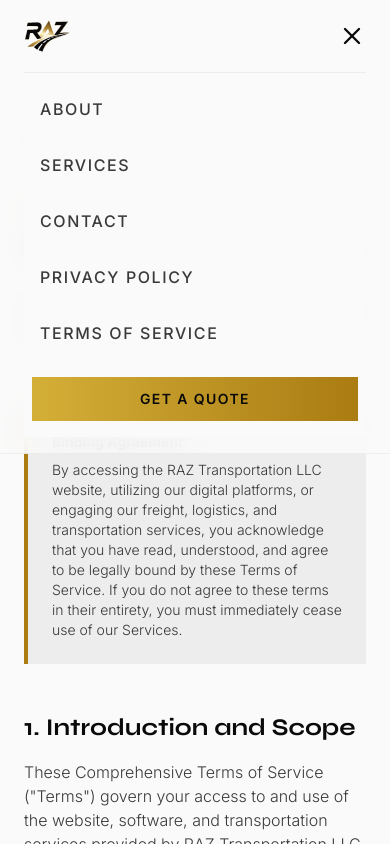
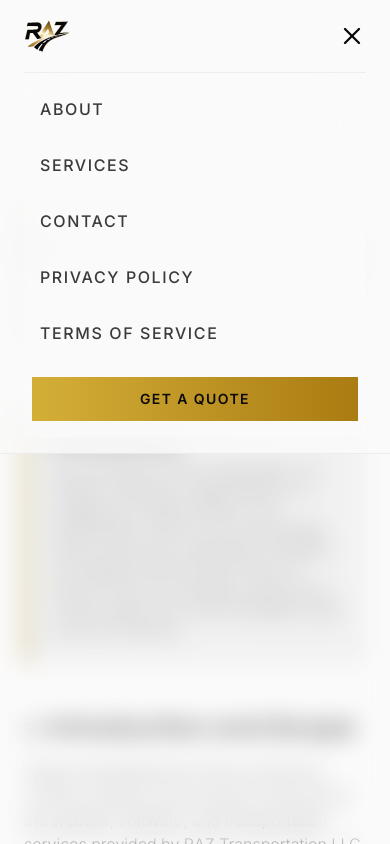
Before and after one commit to engnrhussein/raz-transportation-llc, a Next.js app: page /terms in a window 390 px wide. Both pictures are taken after a click on the button "Toggle Menu". Shown: the top 844 px of the page. Built offline with nearby package versions, Linux system fonts and the light colour scheme.

Commit message:
feat: add full-screen blur overlay and close-on-click functionality to mobile menu

```diff
--- a/src/components/Navbar.tsx
+++ b/src/components/Navbar.tsx
@@ -30,7 +30,21 @@ export default function Navbar() {
   ];
 
   return (
-    <nav className="fixed top-0 w-full z-50 bg-stark/90 backdrop-blur-md border-b border-onyx/5 px-6 py-4">
+    <>
+      {/* Full screen overlay that blurs the page and closes menu on click */}
+      <AnimatePresence>
+        {isMobileMenuOpen && (
+          <motion.div
+            initial={{ opacity: 0 }}
+            animate={{ opacity: 1 }}
+            exit={{ opacity: 0 }}
+            onClick={() => setIsMobileMenuOpen(false)}
+            className="fixed inset-0 z-40 bg-stark/30 backdrop-blur-md md:hidden"
+          />
+        )}
+      </AnimatePresence>
+
+      <nav className="fixed top-0 w-full z-50 bg-stark/80 backdrop-blur-xl border-b border-onyx/5 px-6 py-4">
         <div className="max-w-7xl mx-auto flex items-center justify-between">
           {/* Logo Section */}
           <div
@@ -74,7 +88,7 @@ export default function Navbar() {
               initial={{ opacity: 0, height: 0 }}
               animate={{ opacity: 1, height: "auto" }}
               exit={{ opacity: 0, height: 0 }}
-            className="md:hidden overflow-hidden bg-stark border-t border-onyx/5 mt-4"
+              className="md:hidden overflow-hidden bg-stark/40 backdrop-blur-xl border-t border-onyx/5 mt-4"
             >
             <div className="flex flex-col py-4 gap-4 px-2">
               {navLinks.map((link) => (
@@ -116,5 +130,6 @@ export default function Navbar() {
         )}
       </AnimatePresence>
       </nav>
+    </>
   );
 }
```
Lines whose indentation alone changed are shown as unchanged.
